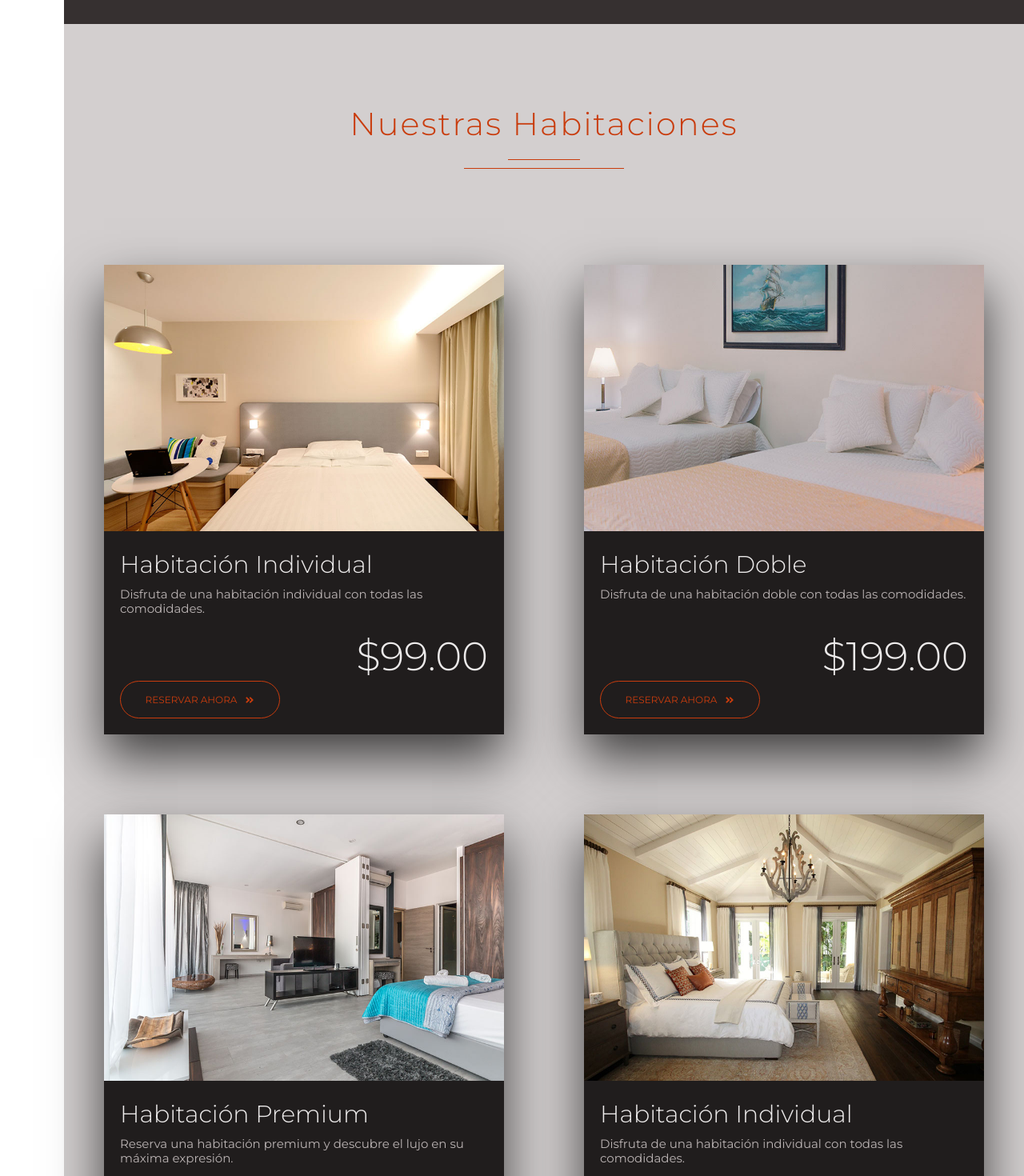
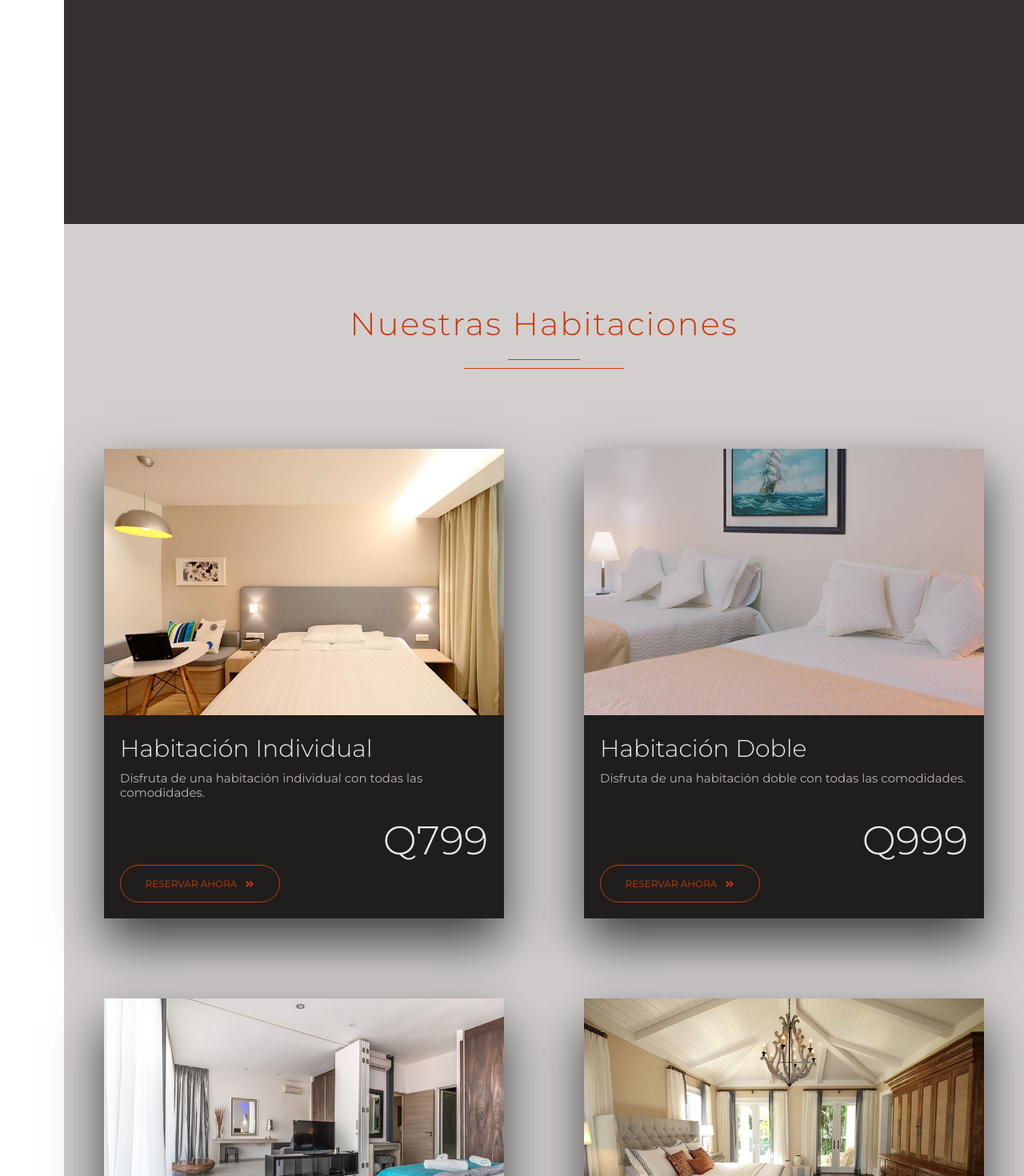
Before and after one commit to sanic16/react-gran-hotel, a React (Vite) app: page / in a window 1280 px wide. Shown: the part 1320-2790 px from the top of the page at 80% size. Built offline with nearby package versions, Linux system fonts and the light colour scheme.

Commit message:
componentizing rooms section

```diff
--- /dev/null
+++ b/src/components/CommonHeader/CommonHeader.module.css
@@ -0,0 +1,26 @@
+.common-header{
+    margin-bottom: 5rem;
+    text-align: center;
+    color: var(--secondary-color);
+}
+
+.common-heading{
+    font-size: 4rem;
+    font-weight: 300;
+    letter-spacing: .2rem;
+    margin-bottom: 2rem;
+}
+
+.small-underline{
+    width: 9rem;
+    height: .1rem;
+    margin: 0 auto 1rem auto;
+    background-color: var(--secondary-color);
+}
+
+.big-underline{
+    width: 20rem;
+    height: .1rem;
+    margin: 0 auto 2rem auto;
+    background-color: var(--secondary-color);
+}
--- /dev/null
+++ b/src/components/CommonHeader/CommonHeader.tsx
@@ -0,0 +1,24 @@
+import classes from './CommonHeader.module.css'
+
+
+const CommonHeader = (
+    {
+        heading
+    }:{
+        heading: string
+    }
+) => {
+  return (
+    <div className={classes['common-header']}>
+            <h1 className={classes['common-heading']}>
+                { heading }
+            </h1>
+            <div className={classes.underline}>
+                <div className={classes['small-underline']}></div>
+                <div className={classes['big-underline']}></div>
+            </div>
+    </div>
+  )
+}
+
+export default CommonHeader
--- a/src/components/about/About.module.css
+++ b/src/components/about/About.module.css
@@ -1,6 +1,7 @@
 .about-us{
     margin-left: 8rem;
     background-color: var(--black-2);
+    min-height: 100vh;
 }
 
 .about-us-wrapper{
--- a/src/components/about/About.tsx
+++ b/src/components/about/About.tsx
@@ -7,7 +7,7 @@ import about_us_4 from '../../assets/about-us-img-4.jpeg'
 
 const About = () => {
   return (
-    <section className={classes['about-us']}>
+    <section className={classes['about-us']} id='about'>
         <div className={classes['about-us-wrapper']}>
             <div className={classes['about-us-content']}>
                 <h1 className={classes['about-us-heading']}>
--- a/src/components/customers/Customers.tsx
+++ b/src/components/customers/Customers.tsx
@@ -6,13 +6,21 @@ import {
 } from "react-icons/io";
 
 import classes from './Customers.module.css'
+import CommonHeader from "../CommonHeader/CommonHeader";
 
 
 const Customers = () => {
   return (
     <section className={classes.testimonials}>
+
+        <CommonHeader heading="Nuestros Clientes" />
+
         <div className={`container ${classes.testimonials__container}`}>
-
+            <Card className={classes.testimonial}>
+                <div className={classes['testimonial-avatar']}>
+                    <img src={""} alt="" />
+                </div>
+            </Card>
         </div>
     </section>
   )
--- a/src/components/header/Header.tsx
+++ b/src/components/header/Header.tsx
@@ -3,7 +3,7 @@ import { GiGuatemala } from 'react-icons/gi'
 
 const Header = () => {
   return (
-    <header className={classes.header}>
+    <header className={classes.header} id='home'>
 
         <div className={classes.brand}>
             <div>
--- /dev/null
+++ b/src/components/rooms/Room.tsx
@@ -0,0 +1,40 @@
+import { FaAngleDoubleRight } from 'react-icons/fa'
+import classes from './Rooms.module.css'
+
+const Room = (
+    {
+        room
+    }:{
+        room: {
+            id: number,
+            title: string,
+            image: string,
+            description: string,
+            price: number
+        }
+    }
+) => {
+  return (
+    <div className={classes['room-card']}>
+        <div className={classes['room-img']}>
+            <img src={room.image} alt="Habitación Simple" />
+        </div>
+        <div className={classes['room-card-content']}>
+            <h4 className={classes['room-card-heading']}>
+                {room.title}
+            </h4>
+            <p className={classes['room-card-paragraph']}>
+                {room.description}
+            </p>
+            <p className={classes['room-price']}>
+                Q{room.price}
+            </p>
+            <button className={classes['room-card-btn']}>
+                Reservar Ahora <FaAngleDoubleRight />
+            </button>
+        </div>
+    </div>
+  )
+}
+
+export default Room
--- a/src/components/rooms/Rooms.module.css
+++ b/src/components/rooms/Rooms.module.css
@@ -4,7 +4,7 @@
 }
 
 .common-header{
-    padding: 0 5rem 5rem 5rem;
+    margin-bottom: 5rem;
     text-align: center;
     color: var(--secondary-color);
 }
--- a/src/components/rooms/Rooms.tsx
+++ b/src/components/rooms/Rooms.tsx
@@ -1,107 +1,27 @@
+import { rooms_data } from '../../utils/data'
+
+import CommonHeader from '../CommonHeader/CommonHeader'
+import Room from './Room'
+
 import classes from './Rooms.module.css'
-import singleRoom from '../../assets/single-room.jpeg'
-import doubleRoom from '../../assets/double-room.jpeg'
-import lux from '../../assets/lux.jpeg'
-import vip from '../../assets/vip.jpeg'
-
-import { FaAngleDoubleRight } from 'react-icons/fa'
 
 
 const Rooms = () => {
   return (
-    <section className={classes.rooms}>
+    <section className={classes.rooms} id='rooms'>
         <div className={classes['rooms-content-wrapper']}>
-            <div className={classes['common-header']}>
-                <h1 className={classes['common-heading']}>
-                    Nuestras Habitaciones
-                </h1>
-                <div className={classes.underline}>
-                    <div className={classes['small-underline']}></div>
-                    <div className={classes['big-underline']}></div>
-                </div>
-            </div>
+           <CommonHeader heading='Nuestras Habitaciones' />
 
             <div className={classes['rooms-cards-wrapper']}>
 
-                <div className={classes['room-card']}>
-                    <div className={classes['room-img']}>
-                        <img src={singleRoom} alt="Habitación Simple" />
-                    </div>
-                    <div className={classes['room-card-content']}>
-                        <h4 className={classes['room-card-heading']}>
-                            Habitación Individual
-                        </h4>
-                        <p className={classes['room-card-paragraph']}>
-                            Disfruta de una habitación individual con todas las comodidades.
-                        </p>
-                        <p className={classes['room-price']}>
-                            $99.00
-                        </p>
-                        <button className={classes['room-card-btn']}>
-                            Reservar Ahora <FaAngleDoubleRight />
-                        </button>
-                    </div>
-                </div>
+                { rooms_data.map(room => (
+                    <Room
+                        key={room.id}
+                        room={room}
+                    />
+                ))}
 
-                <div className={classes['room-card']}>
-                    <div className={classes['room-img']}>
-                        <img src={doubleRoom} alt="Habitación Doble" />
-                    </div>
-                    <div className={classes['room-card-content']}>
-                        <h4 className={classes['room-card-heading']}>
-                            Habitación Doble
-                        </h4>
-                        <p className={classes['room-card-paragraph']}>
-                            Disfruta de una habitación doble con todas las comodidades.
-                        </p>
-                        <p className={classes['room-price']}>
-                            $199.00
-                        </p>
-                        <button className={classes['room-card-btn']}>
-                            Reservar Ahora <FaAngleDoubleRight />
-                        </button>
-                    </div>
-                </div>
 
-                <div className={classes['room-card']}>
-                    <div className={classes['room-img']}>
-                        <img src={lux} alt="Habitación Premium" />
-                    </div>
-                    <div className={classes['room-card-content']}>
-                        <h4 className={classes['room-card-heading']}>
-                            Habitación Premium
-                        </h4>
-                        <p className={classes['room-card-paragraph']}>
-                            Reserva una habitación premium y descubre el lujo en su máxima expresión.
-                        </p>
-                        <p className={classes['room-price']}>
-                            $299.00
-                        </p>
-                        <button className={classes['room-card-btn']}>
-                            Reservar Ahora <FaAngleDoubleRight />
-                        </button>
-                    </div>
-                </div>
-
-                <div className={classes['room-card']}>
-                    <div className={classes['room-img']}>
-                        <img src={vip} alt="Habitación VIP" />
-                    </div>
-                    <div className={classes['room-card-content']}>
-                        <h4 className={classes['room-card-heading']}>
-                            Habitación Individual
-                        </h4>
-                        <p className={classes['room-card-paragraph']}>
-                            Disfruta de una habitación individual con todas las comodidades.
-                        </p>
-                        <p className={classes['room-price']}>
-                            $99.00
-                        </p>
-                        <button className={classes['room-card-btn']}>
-                            Reservar Ahora <FaAngleDoubleRight />
-                        </button>
-                    </div>
-                </div>
 
 
             </div>
--- a/src/utils/data.ts
+++ b/src/utils/data.ts
@@ -61,7 +61,44 @@ const navigation_data = [
 
 ]
 
+import singleRoom from '../assets/single-room.jpeg'
+import doubleRoom from '../assets/double-room.jpeg'
+import lux from '../assets/lux.jpeg'
+import vip from '../assets/vip.jpeg'
+
+const rooms_data = [
+    {
+        id: 1,
+        image: singleRoom,
+        title: 'Habitación Individual',
+        description: 'Disfruta de una habitación individual con todas las comodidades.',
+        price: 799.00
+    },
+    {
+        id: 2,
+        image: doubleRoom,
+        title: 'Habitación Doble',
+        description: 'Disfruta de una habitación doble con todas las comodidades.',
+        price: 999.00
+    },
+    {
+        id: 3,
+        image: lux,
+        title: 'Habitación Premium',
+        description: 'Disfruta de una habitación premium con todas las comodidades.',
+        price: 1499.00
+    },
+    {
+        id: 4,
+        image: vip,
+        title: 'Habitación VIP',
+        description: 'Disfruta de una habitación VIP con todas las comodidades.',
+        price: 1999.00
+    }
+]
+
 export {
     social_data,
-    navigation_data
+    navigation_data,
+    rooms_data
 }
```
